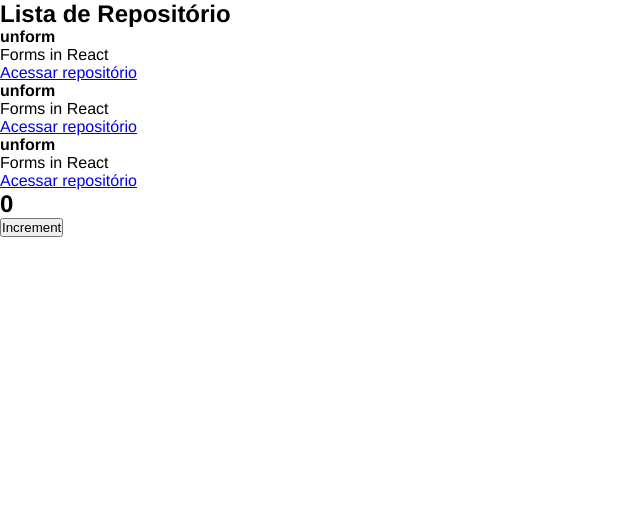
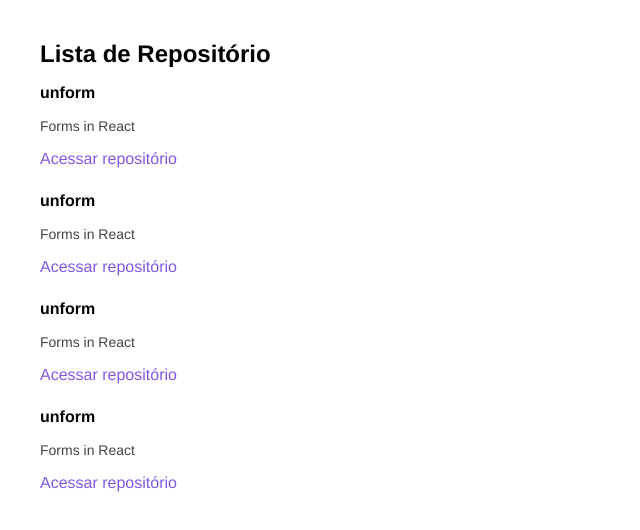
Before and after one commit to m4rcaoferole/studyreact, a React app: page / in a window 1280 px wide. Shown: the top 530 px of the page, without its empty margins (0-640 px from the left). Built offline with nearby package versions, Linux system fonts and the light colour scheme; no server answers.

Commit message:
applying useeffect

```diff
--- a/package.json
+++ b/package.json
@@ -16,11 +16,13 @@
     "@babel/core": "^7.16.7",
     "@babel/preset-env": "^7.16.8",
     "@babel/preset-react": "^7.16.7",
+    "@pmmmwh/react-refresh-webpack-plugin": "^0.5.4",
     "babel-loader": "^8.2.3",
     "cross-env": "^7.0.3",
     "css-loader": "^6.5.1",
     "html-webpack-plugin": "^5.5.0",
     "node-sass": "^7.0.1",
+    "react-refresh": "^0.11.0",
     "sass-loader": "^12.4.0",
     "style-loader": "^3.3.1",
     "webpack": "^5.66.0",
--- a/src/App.jsx
+++ b/src/App.jsx
@@ -1,4 +1,3 @@
-import { Counter } from "./components/Counter";
 import { RepositoryList } from "./components/RepositoryList";
 import "./styles/global.scss";
 
@@ -6,7 +5,6 @@ export const App = () => {
   return (
     <>
       <RepositoryList />
-      <Counter />
     </>
   );
 };
--- a/src/components/Counter.jsx
+++ /dev/null
@@ -1,17 +0,0 @@
-import React, { useState } from "react";
-
-export const Counter = () => {
-  const [counter, setCounter] = useState(0);
-
-  function increment() {
-    setCounter(counter + 1);
-  }
-  return (
-    <div>
-      <h2> {counter} </h2>
-      <button type="button" onClick={increment}>
-        Increment
-      </button>
-    </div>
-  );
-};
--- a/src/components/RepositoryList.jsx
+++ b/src/components/RepositoryList.jsx
@@ -1,5 +1,7 @@
-import React from "react";
 import { RepositoryItem } from "./RepositoryItem";
+
+import "../styles/repositories.scss";
+import { useEffect, useState } from "react";
 
 const repository = {
   name: "unform",
@@ -8,6 +10,14 @@ const repository = {
 };
 
 export const RepositoryList = () => {
+  const [repositories, setRepositories] = useState([]);
+
+  useEffect(() => {
+    fetch("https://api.github.com/users/m4rcaoferole/repos")
+      .then((response) => response.json())
+      .then((data) => setRepositories(data));
+  }, []);
+
   return (
     <section className="repo-list">
       <h1>Lista de Repositório</h1>
@@ -16,6 +26,7 @@ export const RepositoryList = () => {
         <RepositoryItem repository={repository} />
         <RepositoryItem repository={repository} />
         <RepositoryItem repository={repository} />
+        <RepositoryItem repository={repository} />
       </ul>
     </section>
   );
--- /dev/null
+++ b/src/styles/repositories.scss
@@ -0,0 +1,30 @@
+section.repo-list {
+    margin: 40px;
+
+    h1 {
+        margin-bottom: 1rem;
+    }
+
+    ul {
+        list-style: none;
+
+        li {
+            & + li {
+                margin-top: 1.5rem;
+            }
+
+            p {
+                font-size: 0.875rem;
+                color: #444;
+                margin-top: 1rem;
+            }
+
+            a {
+                display: inline-block;
+                margin-top: 1rem;
+                text-decoration: none;
+                color: #8257e6;
+            }
+        }
+    }
+}
--- a/webpack.config.js
+++ b/webpack.config.js
@@ -1,5 +1,6 @@
 const path = require("path");
 const HtmlWebpackPlugin = require("html-webpack-plugin");
+const ReactRefreshWebpackPlugin = require("@pmmmwh/react-refresh-webpack-plugin");
 
 const isDevelopment = process.env.NODE_ENV !== "production";
 
@@ -16,18 +17,27 @@ module.exports = {
   },
   devServer: {
     static: path.resolve(__dirname, "public"),
+    hot: true,
   },
   plugins: [
+    isDevelopment && new ReactRefreshWebpackPlugin(),
     new HtmlWebpackPlugin({
       template: path.resolve(__dirname, "public", "index.html"),
     }),
-  ],
+  ].filter(Boolean),
   module: {
     rules: [
       {
         test: /\.jsx$/,
         exclude: /node_modules/,
-        use: "babel-loader",
+        use: {
+          loader: "babel-loader",
+          options: {
+            plugins: [
+              isDevelopment && require.resolve("react-refresh/babel"),
+            ].filter(Boolean),
+          },
+        },
       },
       {
         test: /\.scss$/,
```
Also changed, not shown: 1 other file (tests, documents, lock files or other folders).
